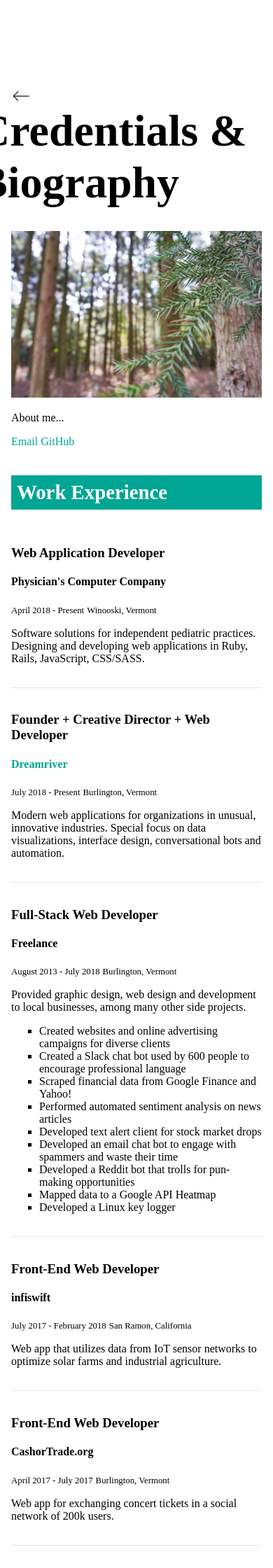
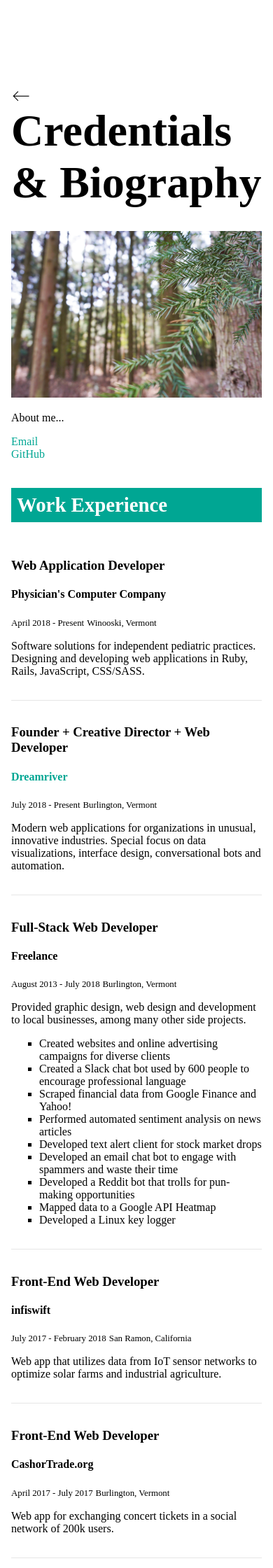
Before and after one commit to cssidy/personal-site, a Jekyll site: the page built from credentials.html, in a window 390 px wide. Shown: the top 2240 px of the page at 70% size. Built offline with Jekyll 4.4.1, drawn with Linux system fonts in a browser that asks for light colours; some web fonts are replaced.

Commit message:
credentials h1 margins

```diff
--- a/assets/css/base.css
+++ b/assets/css/base.css
@@ -340,7 +340,7 @@ ul li {
 
 
 @media (max-width: 1112px) {
-    .gallery h1, .writing-list h1 {
+    .gallery h1, .writing-list h1, .credentials h1 {
         margin: 0 0 1rem 0 !important;
     }
 }
--- a/credentials.html
+++ b/credentials.html
@@ -10,6 +10,7 @@ layout: layout
           <img src="/assets/images/me.jpg">
         <p>About me...</p>
         <a href="mailto:cassidy@cassidybrooke.net">Email</a>
+        <br>
         <a href="https://github.com/cssidy">GitHub</a>
       </div>
       <div class="credentials-col">
```
